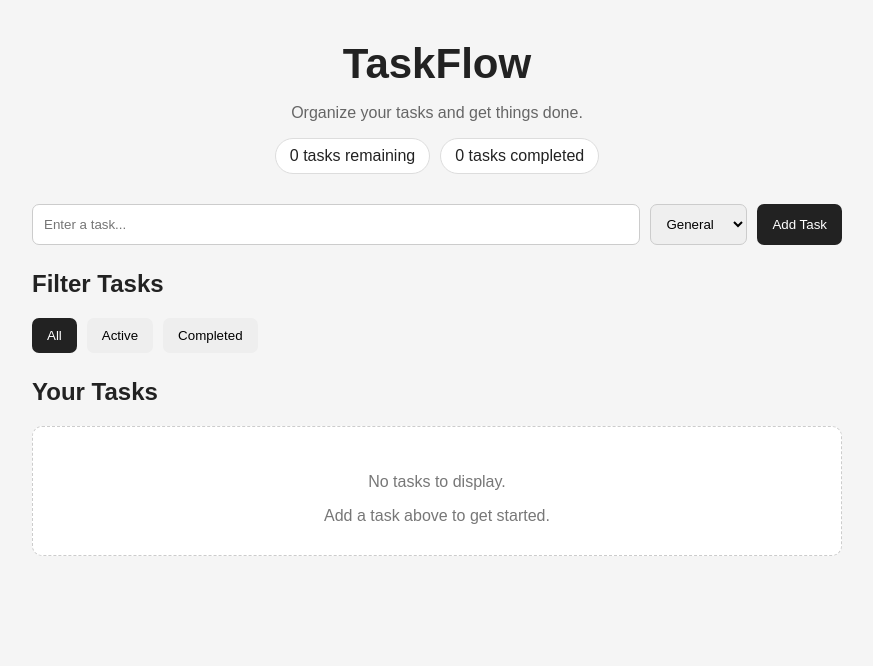
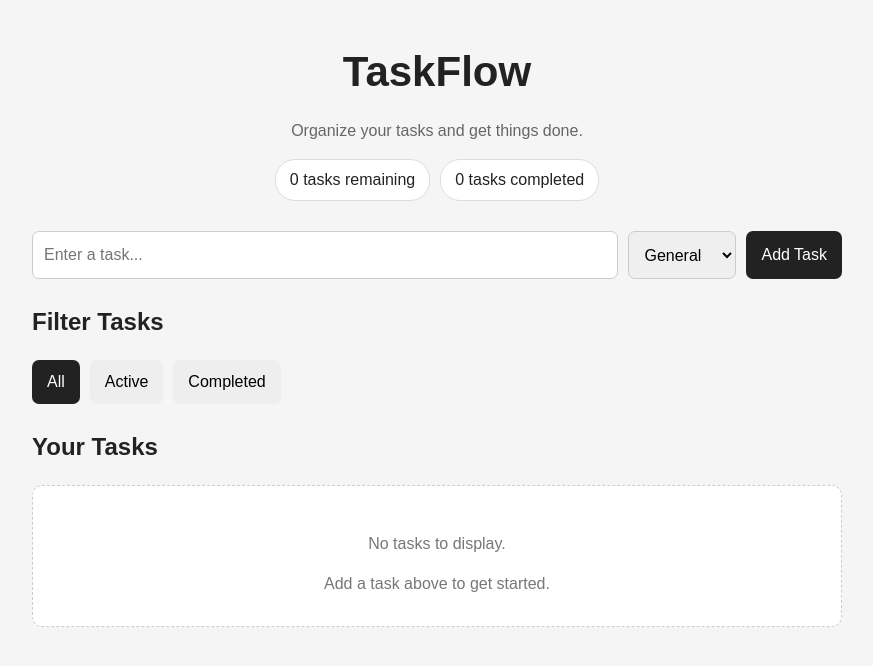
Before and after one commit to aayushbayalkoti182/taskflow, a React (Vite) app: page / in a window 1280 px wide. Shown: the top 666 px of the page, without its empty margins (203-1076 px from the left). Built offline with nearby package versions, Linux system fonts and the light colour scheme.

Commit message:
Polish global application styles

```diff
--- a/src/index.css
+++ b/src/index.css
@@ -13,4 +13,11 @@ body {
   font-family: Arial, sans-serif;
   background: #f5f5f5;
   color: #222;
+  line-height: 1.5;
 }
+
+button,
+input,
+select {
+  font: inherit;
+}
```
